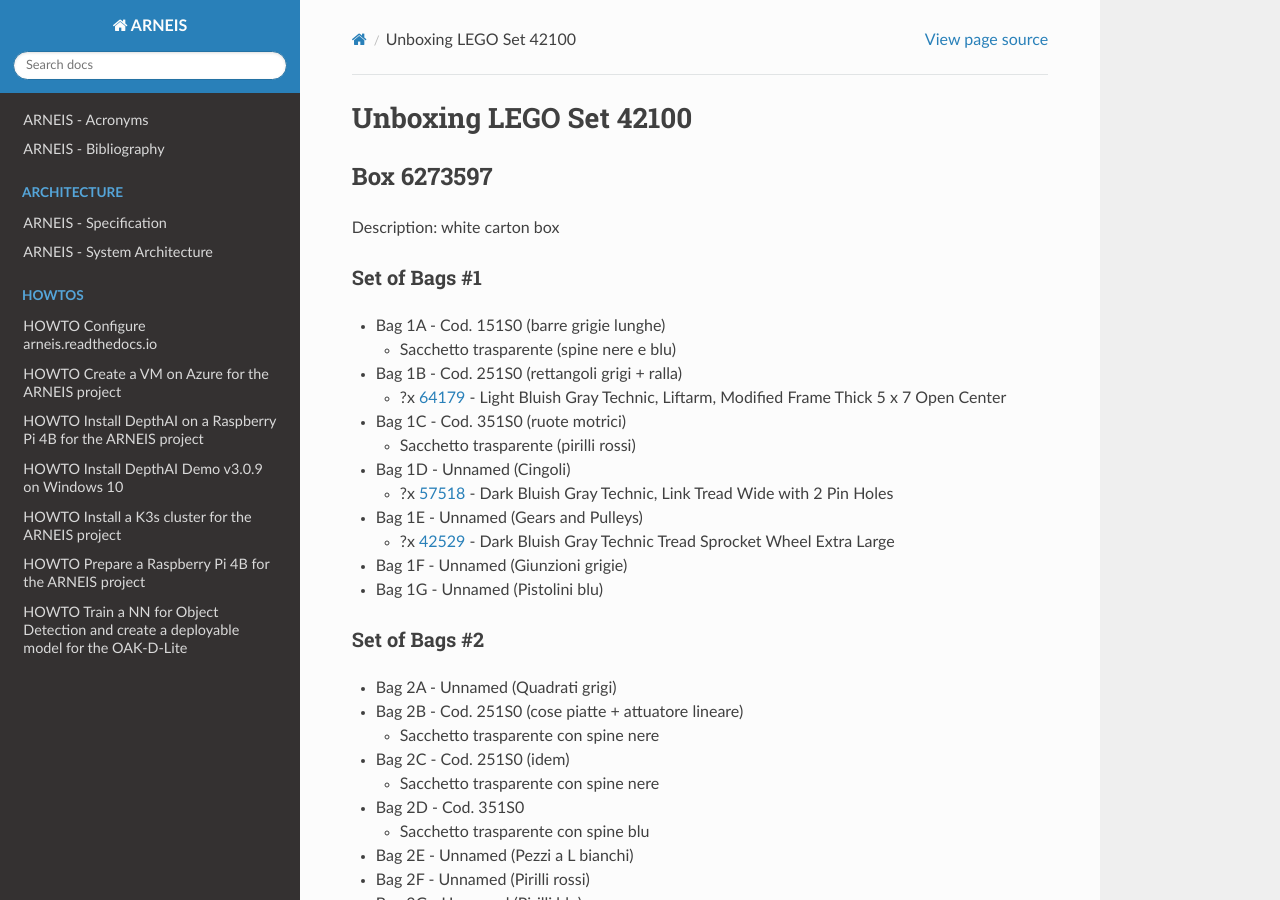
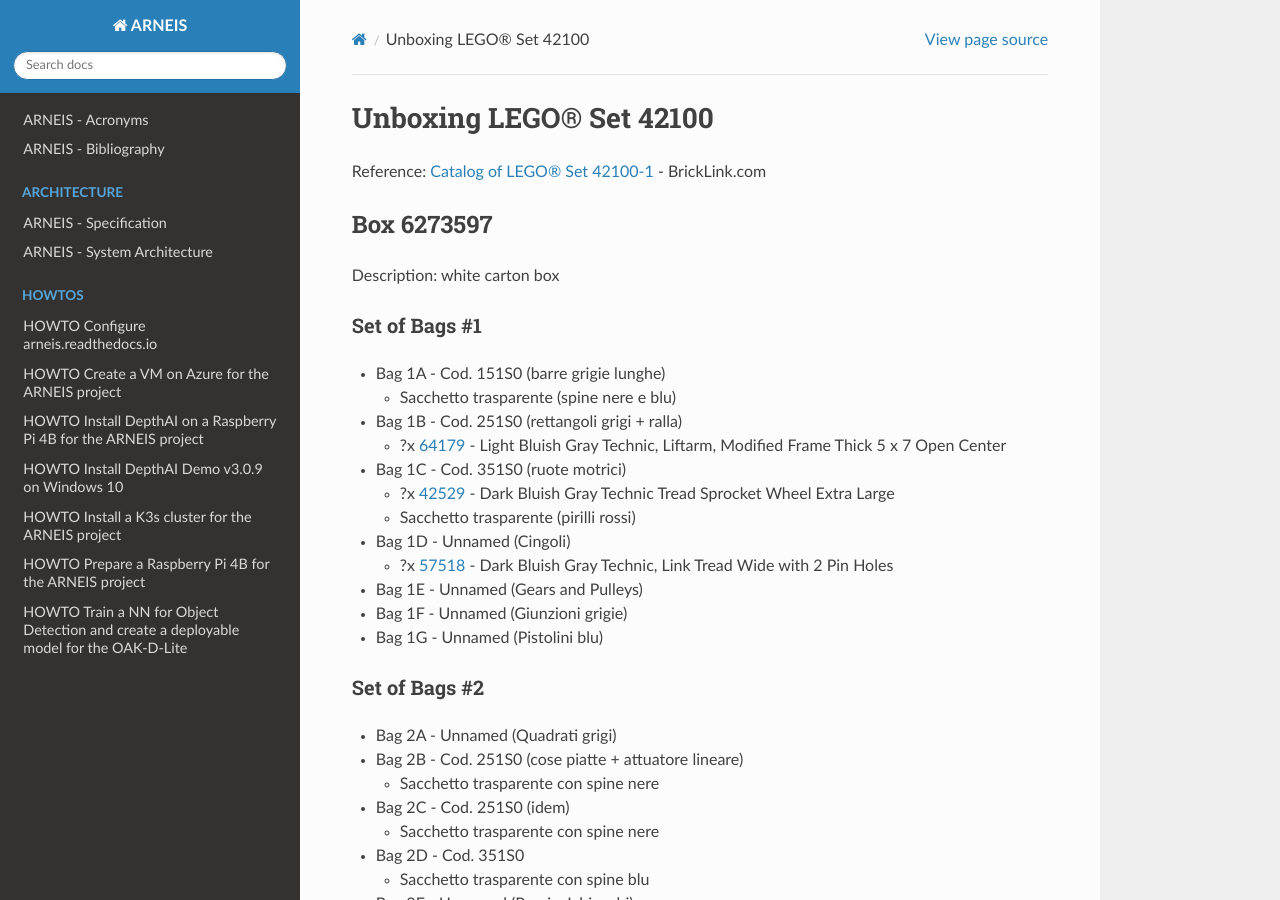
Before and after one commit to B-AROL-O/ARNEIS, a Sphinx documentation site: the page built from docs/lego-set-42100/unboxing-lego-set-42100.md, in a window 1280 px wide and 900 px high. Built offline with Sphinx 7.4.7 and the Read the Docs theme 2.0.0, drawn with Linux system fonts in a browser that asks for light colours; pages that are not in the unit, such as notebooks, are missing from menus.

Commit message:
Update unboxing-lego-set-42100.md

```diff
--- a/docs/lego-set-42100/unboxing-lego-set-42100.md
+++ b/docs/lego-set-42100/unboxing-lego-set-42100.md
@@ -1,4 +1,6 @@
-# Unboxing LEGO Set 42100
+# Unboxing LEGO&reg; Set 42100
+
+Reference: [Catalog of LEGO&reg; Set 42100-1](https://www.bricklink.com/catalogItemInv.asp?S=42100-1) - BrickLink.com
 
 <!-- (2022-02-16 22:00 CET) -->
 
@@ -13,11 +15,11 @@
 * Bag 1B - Cod. 251S0 (rettangoli grigi + ralla)
   - ?x [64179](https://www.bricklink.com/v2/catalog/catalogitem.page?P=64179&idColor=86) - Light Bluish Gray Technic, Liftarm, Modified Frame Thick 5 x 7 Open Center
 * Bag 1C - Cod. 351S0 (ruote motrici)
+  - ?x [42529](https://www.bricklink.com/v2/catalog/catalogitem.page?P=42529&idColor=85) - Dark Bluish Gray Technic Tread Sprocket Wheel Extra Large
   - Sacchetto trasparente (pirilli rossi)
 * Bag 1D - Unnamed (Cingoli)
   - ?x [57518](https://www.bricklink.com/v2/catalog/catalogitem.page?P=57518&idColor=85) - Dark Bluish Gray Technic, Link Tread Wide with 2 Pin Holes
 * Bag 1E - Unnamed (Gears and Pulleys)
-  - ?x [42529](https://www.bricklink.com/v2/catalog/catalogitem.page?P=42529&idColor=85) - Dark Bluish Gray Technic Tread Sprocket Wheel Extra Large
 * Bag 1F - Unnamed (Giunzioni grigie)
 * Bag 1G - Unnamed (Pistolini blu)
 
```
